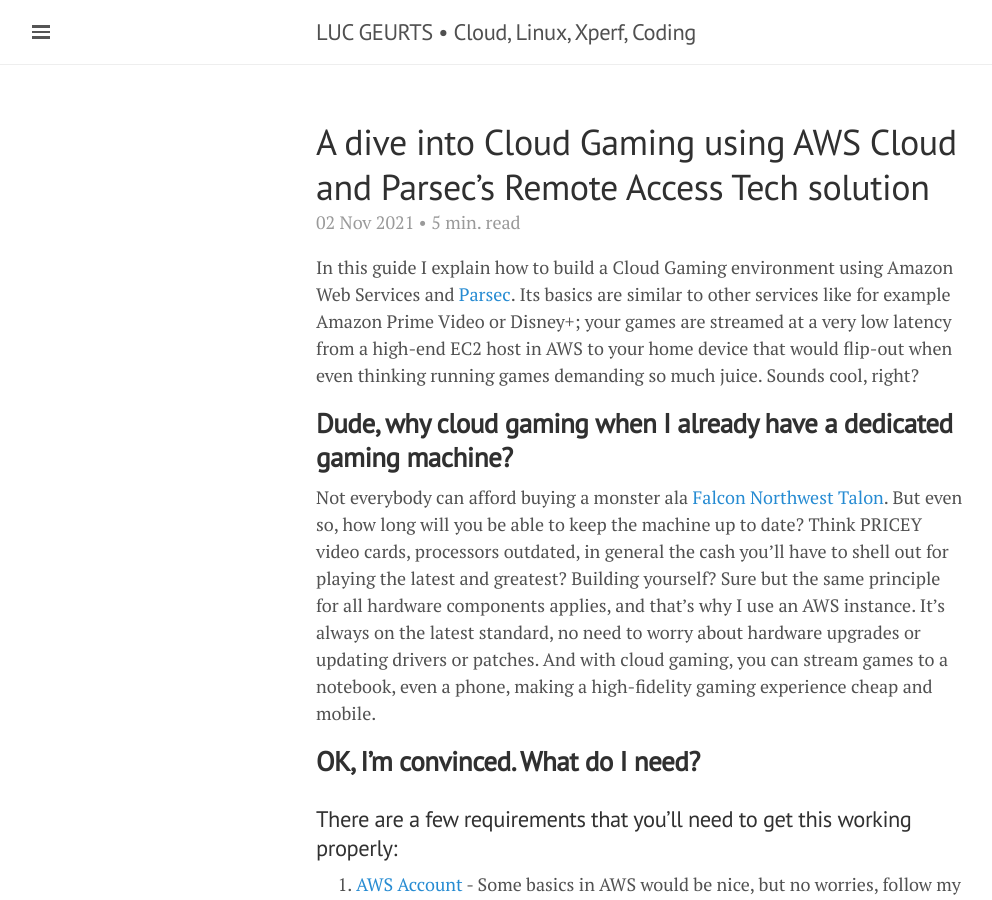
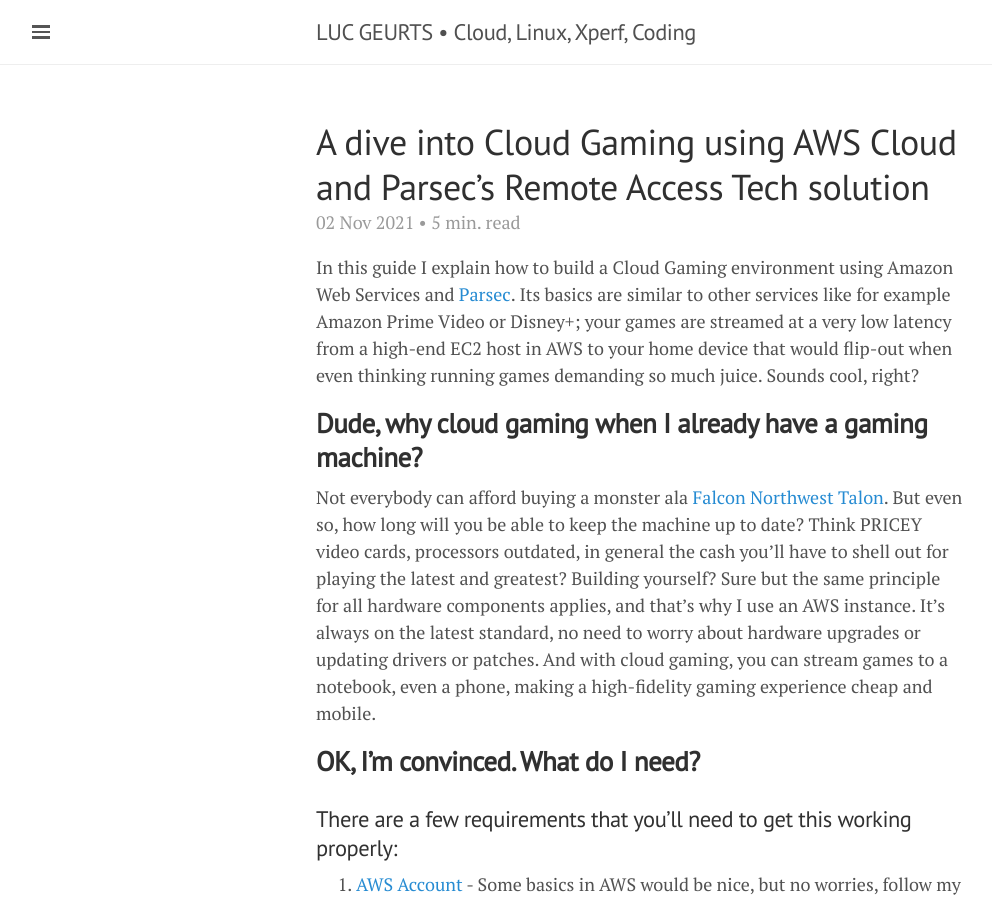
Before and after one commit to lgeurts/lgeurts.github.io, a Jekyll site: the page built from _posts/2021-11-02-aws-high-performance-cloud-gaming.md, in a window 1280 px wide and 900 px high. Shown: the whole window, without its empty margins (0-992 px from the left). Built offline with Jekyll 4.4.1, drawn with Linux system fonts in a browser that asks for light colours; nearby versions of some CDN libraries; comment, search, counter and statistics services are not loaded.

Commit message:
Update 2021-11-02-aws-high-performance-cloud-gaming.md

```diff
--- a/_posts/2021-11-02-aws-high-performance-cloud-gaming.md
+++ b/_posts/2021-11-02-aws-high-performance-cloud-gaming.md
@@ -11,7 +11,7 @@
 
 In this guide I explain how to build a Cloud Gaming environment using Amazon Web Services and [Parsec](https://parsec.app/). Its basics are similar to other services like for example Amazon Prime Video or Disney+; your games are streamed at a very low latency from a high-end EC2 host in AWS to your home device that would flip-out when even thinking running games demanding so much juice. Sounds cool, right?
 
-## **Dude, why cloud gaming when I already have a dedicated gaming machine?**
+## **Dude, why cloud gaming when I already have a gaming machine?**
 
 Not everybody can afford buying a monster ala [Falcon Northwest Talon](https://www.falcon-nw.com/desktops). But even so, how long will you be able to keep the machine up to date? Think PRICEY video cards, processors outdated, in general the cash you'll have to shell out for playing the latest and greatest? Building yourself? Sure but the same principle for all hardware components applies, and that's why I use an AWS instance. It's always on the latest standard, no need to worry about hardware upgrades or updating drivers or patches. And with cloud gaming, you can stream games to a notebook, even a phone, making a high-fidelity gaming experience cheap and mobile.
 
```
